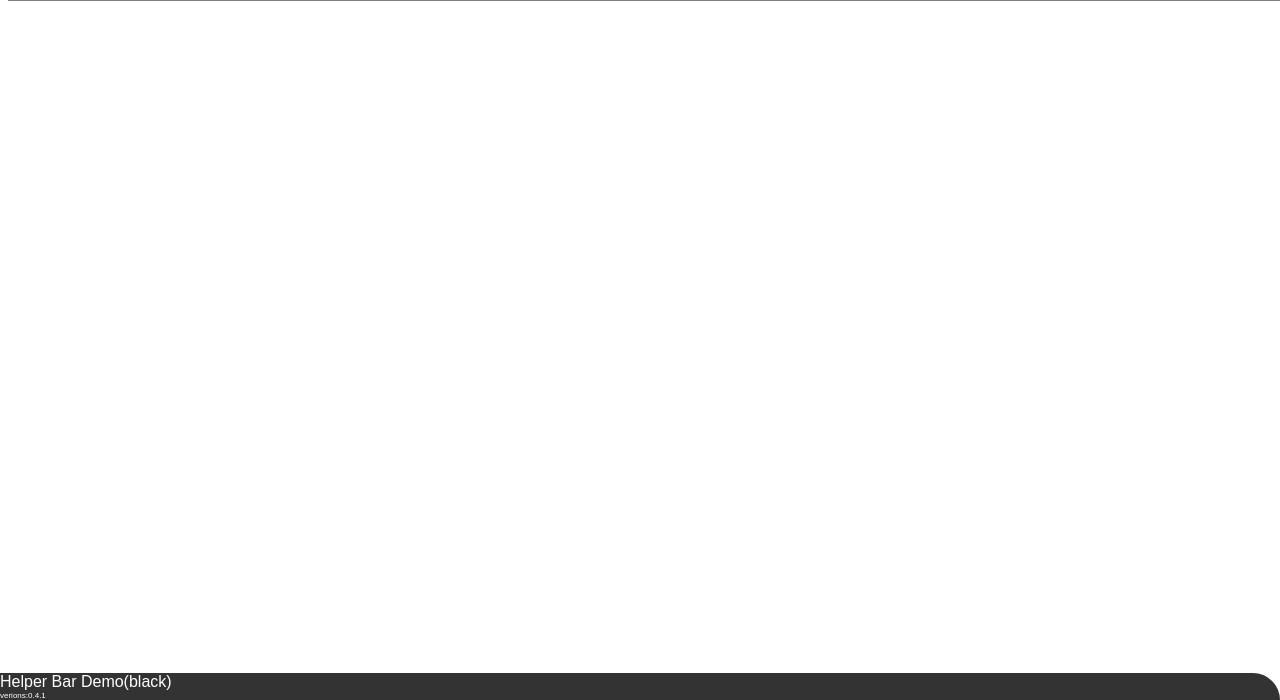
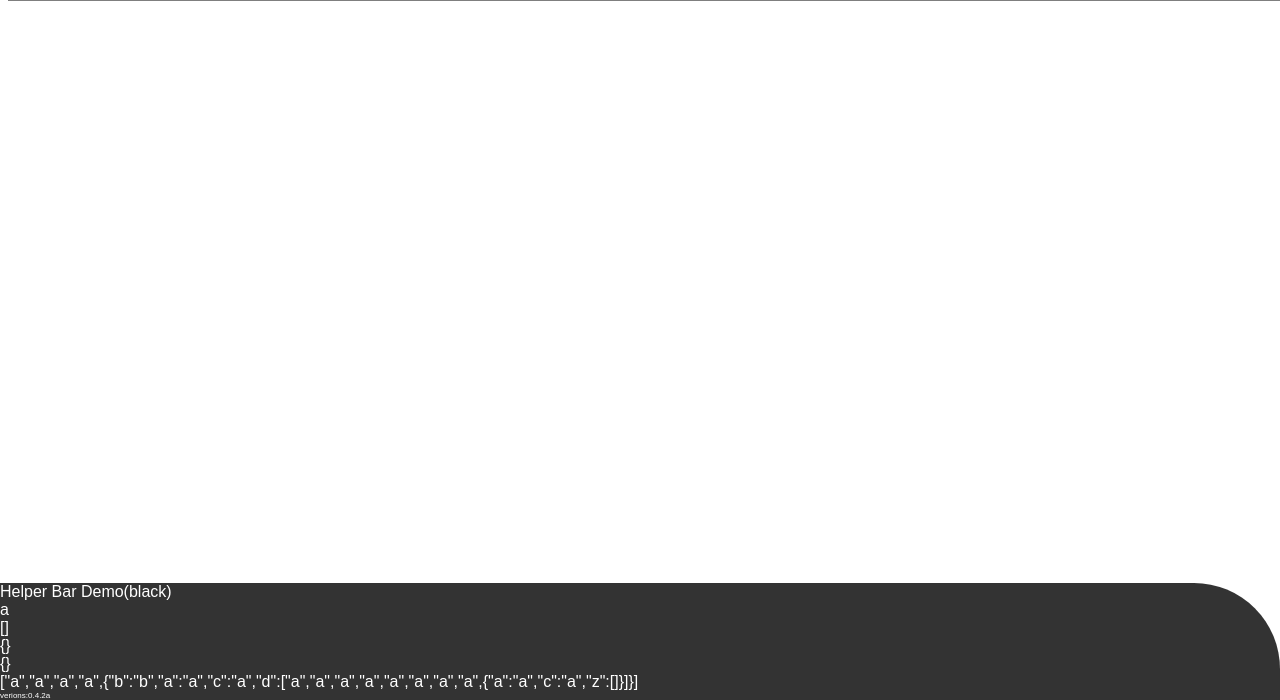
Before and after one commit to caoglish/HelperBar, a plain HTML site: page demo.html in a window 1280 px wide. Shown: the part 100-800 px from the top of the page. Drawn offline with nearby package versions, Linux system fonts and the light colour scheme.

Commit message:
*update to v0.4.2a 1.remove $.tag, change $.tag to _.tag, so no more extra funtion attach on jQuery 2.bar.log() will stringfy the array and object 3.add option bar_click and msg_click. so it allow to set click event on the bar.

```diff
--- a/demo.html
+++ b/demo.html
@@ -1,7 +1,7 @@
 <html>
 <head>
 <link rel="stylesheet" href="">
-<script type="text/javascript" src="jq/jquery-1.8.0.min.js"></script>
+<script type="text/javascript" src="jq/jquery-1.9.1.min.js"></script>
 <script type="text/javascript" src="menubar/HelperBar.js"></script>
 <script type="text/javascript" src="demo.js"></script>
 <script type="text/javascript">
--- a/demo.js
+++ b/demo.js
@@ -2,7 +2,6 @@
     "use strict";
     window.optSet = (function () {
         var ITEM_OPTSET = 'HelperBar_optset';
-
         return {
             set: function (opt) {
                 localStorage.setItem(ITEM_OPTSET, opt);
@@ -22,10 +21,10 @@
 (function( $ ){
 	"use strict";
 	var bar;
+	$.tag = function (tag, opts) {
+			return $('<' + tag + '/>', opts);
+		}
 	var TXT_ABOUT_INFO='<strong>Helper Bar Framework[Version:'+HelperBar.version()+']<br/>Jquery[Version:'+$().jquery+']<br/>Designer: Caoglish</strong>';
-
-
-
 
 	//Menu bar setup
 	var menuTreeFunction={
@@ -112,7 +111,8 @@
                 menu_bg_color: '#111111',
                 menu_hover_bg_color: '#333333',
                 menu_font_color: '#EAFFED',
-				menu_separator_color: 'black'
+				menu_separator_color: 'black',
+				msg_click:function(){bar.cls().clsTitle();}
 		};
 
 		var opts2={
@@ -134,7 +134,8 @@
                 menu_hover_bg_color: '#ff33cc',
                 menu_font_color: 'yellow',
 				menu_separator_color: 'yellow',
-				font_family:'MuseoLight,Arial,Helvetica,Sans-Serif'
+				font_family:'MuseoLight,Arial,Helvetica,Sans-Serif',
+				bar_click:function(){bar.cls().clsTitle();}
 		};
 
 		var opts3={
@@ -356,7 +357,11 @@
 
 		bar.data('bool',true);
 		console.log(bar.data('bool')===true);
-
+		bar.log('a');
+		bar.log([]);
+		bar.log({});
+		bar.log(/undefined/);
+		bar.log(['a','a','a','a',{'b':'b',"a":"a","c":"a",'d':['a','a','a','a','a','a','a','a',{a:'a',"c":"a",z:[]}]}]);
 
 	}
 
--- a/menubar/HelperBar.js
+++ b/menubar/HelperBar.js
@@ -1,6 +1,6 @@
 //Development framework, add a useful and functional menu bar for GreaseMonkey Plugin.
 //
-//@version     0.4.1
+//@version     0.4.2a
 //
 //Purpose: a quick way to generate a interactive menu bar for GreaseMonkey/Tamper plugin
 //
@@ -69,27 +69,29 @@
 		//_.jqobClean($object) clean all the style and attribute and text.
 		jqobClean:function($object){
 			$object.empty().removeAttr('id').removeAttr('class').removeAttr('style');
+		},
+		//_.tag(tag, opts)jquery tag maker
+		//
+		//too lazy to type < />
+		tag : function (tag, opts) {
+			return $('<' + tag + '/>', opts);
 		}
 	};
-    //$.tag(tag, opts)jquery tag maker
-	//
-	//too lazy to type < />
-    $.tag = function (tag, opts) {
-        return $('<' + tag + '/>', opts);
-    };
+
+
 
 	//barBuilder object to manage the code to builer the menu bar.
 	var barBuilder = {
 		//convert a 'div' element to the Menu bar
 		convert_status_bar:function($object) {
 			$object.attr('id', _.cropFirstSymbol(STATUS_BAR)).css(cssManager.bar_basic_style); //create status bar//css: #helper-bar-nnnnnnnnnnnnnn
-			var $div_status_title = $.tag('div', {
+			var $div_status_title = _.tag('div', {
 				id: _.cropFirstSymbol(STATUS_TITLE)
 			}).css(cssManager.menu_basic_style).css(cssManager.font_style); //create status title area
-			var $div_status_message = $.tag('div', {
+			var $div_status_message = _.tag('div', {
 				id: _.cropFirstSymbol(STATUS_MESSAGE)
 			}).css(cssManager.menu_basic_style).css(cssManager.font_style); //create status message area
-			var $div_status_footer = $.tag('div', {
+			var $div_status_footer = _.tag('div', {
 				id: _.cropFirstSymbol(STATUS_FOOTER)
 			}).css(cssManager.menu_basic_style).css(cssManager.font_style); //create status footer area
 			if(settings.foot_size!=='none'){$div_status_footer.css('font-size',settings.foot_size);}
@@ -97,10 +99,10 @@
 		},
 	//creating top menu level (root menu)
 		create_status_menu:function() {
-			var $div_status_menu = $.tag('div', {
+			var $div_status_menu = _.tag('div', {
 				id: _.cropFirstSymbol(STATUS_MENU)
 			}).css(cssManager.menu_basic_style); //create status menu
-			var ul_list_menu = $.tag('ul', {
+			var ul_list_menu = _.tag('ul', {
 				id: _.cropFirstSymbol(LIST_MENU)
 			}); //create menu list
 			ul_list_menu.css({
@@ -112,7 +114,7 @@
 		},
 		//creating a single menu item for root level
 		create_root_menu_item:function(id, title, callback) {
-			var $tag_a = $.tag('a', {
+			var $tag_a = _.tag('a', {
 				id: id,
 				href: '#',
 				text: title
@@ -136,15 +138,15 @@
 					});
 			}); //css:#status-menu ul li a
 
-			var $root_menu_item = $.tag('li').css(cssManager.root_menu_style) //css:#status-menu ul li
+			var $root_menu_item = _.tag('li').css(cssManager.root_menu_style) //css:#status-menu ul li
 			.append($tag_a);
 			return $root_menu_item;
 		},
 		//creating a single menu item
 		create_menu_item:function(id, title, callback) {
-			var menu_item = $.tag('li');
+			var menu_item = _.tag('li');
 			menu_item.css(cssManager.menu_style); //css:#status-menu ul li ul li
-			var $tag_a = $.tag('a', {
+			var $tag_a = _.tag('a', {
 				id: id,
 				href: '#',
 				text: title
@@ -180,7 +182,7 @@
 		},
 		//construct a menu tree except the root menu item
 		construct_menu:function(menu_list) {
-			var $tag_ul = $.tag('ul');
+			var $tag_ul = _.tag('ul');
 			$tag_ul.hide().css(cssManager.menu_ul_style); //css:#status-menu ul li ul
 			for (var menu in menu_list) {
 				var id = menu_list[menu].id;
@@ -263,6 +265,8 @@
 			$menubar.menubar('title', settings.bar_title);
 			$menubar.menubar('foot', settings.bar_foot);
 			this.select_hide_mode($menubar); //select hide mode
+
+
 		},
 		//manage the css for the menu bar. use for $().css()
 		inital_cssManager:function (){
@@ -359,7 +363,9 @@
 				menu_bg_color: '#111111',
 				menu_hover_bg_color: '#333333',
 				font_family: 'Arial,Helvetica,Sans-Serif',
-				menu_font_color: '#EAFFED'
+				menu_font_color: '#EAFFED',
+				msg_click:function(){},
+				bar_click:function(){}
             }, options); //options
 			barBuilder.inital_cssManager();//manage all css stylesheet
 
@@ -384,6 +390,15 @@
                 $(this).find(STATUS_FOOTER).append(text);
             });
         },
+		getArea:function(area){
+			var area_map={
+				'foot':STATUS_FOOTER,
+				'title':STATUS_TITLE,
+				'msg':STATUS_MESSAGE,
+				'menu':STATUS_MENU
+			};
+			return $(this).find(area_map[area]);
+		},
         clsFoot: function () {
             return this.each(function () {
                 $(this).find(STATUS_FOOTER).empty();
@@ -425,21 +440,33 @@
     var _menubar;
     var _settings;
 //private method: create a style text for message.
-	var _makeTagMsg=function (tag,text,style){
-		return style?$.tag(tag).html(text).css(style):$.tag(tag).html(text);
-	}
-
-	var _delUnsafeMethod=function (){
-		delete HelperBar.prototype['getMenuBar'];
-		delete HelperBar.prototype['getSettings'];
-	}
-
-
+	var _={
+		tag : function (tag, opts) {
+			return $('<' + tag + '/>', opts);
+		},
+		makeTagMsg:function (tag,text,style){
+		return style?_.tag(tag).html(text).css(style):_.tag(tag).html(text);
+		},
+		delUnsafeMethod:function(){
+			delete HelperBar.prototype.getMenuBar;
+			delete HelperBar.prototype.getSettings;
+		},
+		set_action_on_bar:function(){
+			if($.isFunction(_settings.msg_click)) _menubar.menubar('getArea','msg').on('click',_settings.msg_click);
+			if($.isFunction(_settings.bar_click)){
+				_menubar.on('click',_settings.bar_click);
+				_menubar.menubar('getArea','menu').children().on('click',function(e){
+					e.stopPropagation();
+				});
+			}
+		}
+	};
 
     function HelperBar(menu_tree_list, options) {
-        _menubar = $.tag('div').menubar(menu_tree_list, options);
+        _menubar = _.tag('div').menubar(menu_tree_list, options);
         _settings = _menubar.menubar('getSettings');
-		if (_settings.safe_mode !== "unsafe") _delUnsafeMethod();
+		_.set_action_on_bar();
+		if (_settings.safe_mode !== "unsafe") _.delUnsafeMethod();
 //Check body is existed or not, if existed, append into body, if not existed, waiting for page fully loaded then append into body.
 		if($('body').size()>0){
 			_menubar.appendTo('body');
@@ -449,6 +476,7 @@
 			});
 		}
    }
+
 //## API of bar (The object of HelperBar)
 // ### #API#bar.getMenuBar():
 // (return $object)get jQuery object of menu bar, only can be used in unsafe mode.
@@ -486,9 +514,9 @@
 // #####if style is object , set a css style to message. this is according $.fn.css(object)
     HelperBar.prototype.addmsg = function (msg, style) {
         if (typeof style === 'string') {
-            msg = _makeTagMsg('span',msg,{color:style});
+            msg = _.makeTagMsg('span',msg,{color:style});
         } else if (typeof style === 'object') {
-            msg = _makeTagMsg('span',msg,style);
+            msg = _.makeTagMsg('span',msg,style);
         }
         this.append(msg);
         return this;
@@ -512,7 +540,12 @@
 // (return bar) append a message wrapped with div tag.
 // #####message could be a text, html or jQuery object.
     HelperBar.prototype.log = function (msg) {
-        msg = _makeTagMsg('div',msg);
+		if(msg===undefined){
+			msg='undefined' ;
+		}else if(typeof msg !=='string'){
+			msg=JSON.stringify(msg);
+		}
+		msg = _.makeTagMsg('div',msg);
         return this.append(msg);
     };
 // ### #API#bar.warn(msg):
@@ -527,7 +560,7 @@
         if (_settings.warn_mode === 'append') {
             return this.addmsg(msg, style);
         } else if (_settings.warn_mode === 'log') {
-            msg = _makeTagMsg('div',msg,style);
+            msg = _.makeTagMsg('div',msg,style);
             return this.append(msg);
         } else if (_settings.warn_mode === 'clean') {
 			return this.msg(msg, style);
@@ -545,7 +578,7 @@
 	HelperBar.prototype.clickClsMsg = function (msg, style,func) {
 		if(typeof style  === 'function') func = style;
 
-        var message=$.tag('div')
+        var message=_.tag('div')
 			.html(msg)
 			.click(function(){
 				$(this).remove();
@@ -572,8 +605,8 @@
 // ### #API# bar.title(text):
 // (return bar) append message to title
     HelperBar.prototype.title = function (text) {
-        _menubar.menubar('title', text);
-        return this;
+		_menubar.menubar('title', text);
+		return this;
     };
 // ### #API#bar.clsTitle():
 // (return bar) clean title	which appended.
@@ -590,7 +623,7 @@
         return this;
     };
 // ### #API#bar.clsFoot(text):
-// (return bar)	clean text in footer
+// (return bar) clean text in footer
 // #####this method will clean pre_set footer text
 	HelperBar.prototype.clsFoot = function () {
         _menubar.menubar('clsFoot');
@@ -818,6 +851,6 @@
     })();
 
 	HelperBar.prototype.version = function () {
-        return '0.4.1';
+        return '0.4.2a';
     };
 })(jQuery,window);
--- a/testem/test.js
+++ b/testem/test.js
@@ -8,7 +8,7 @@ var LIST_MENU = "#menubar-list-menu";
 var tester={
 	version:'0.4.1b',
 	getMsgArea:function(){
-			return bar.getMenuBar().find(STATUS_MESSAGE);
+			return $(STATUS_MESSAGE);
 	}
 };
 
@@ -22,7 +22,7 @@ init();
 
 module("Helperbar Method");
 test("Helperbar.version()", function () {
-	var expect=tester.version;
+	var expect=bar.version();
 	var result=HelperBar.version();
 	equal(result,expect,'version() is return right number');
 });
```
